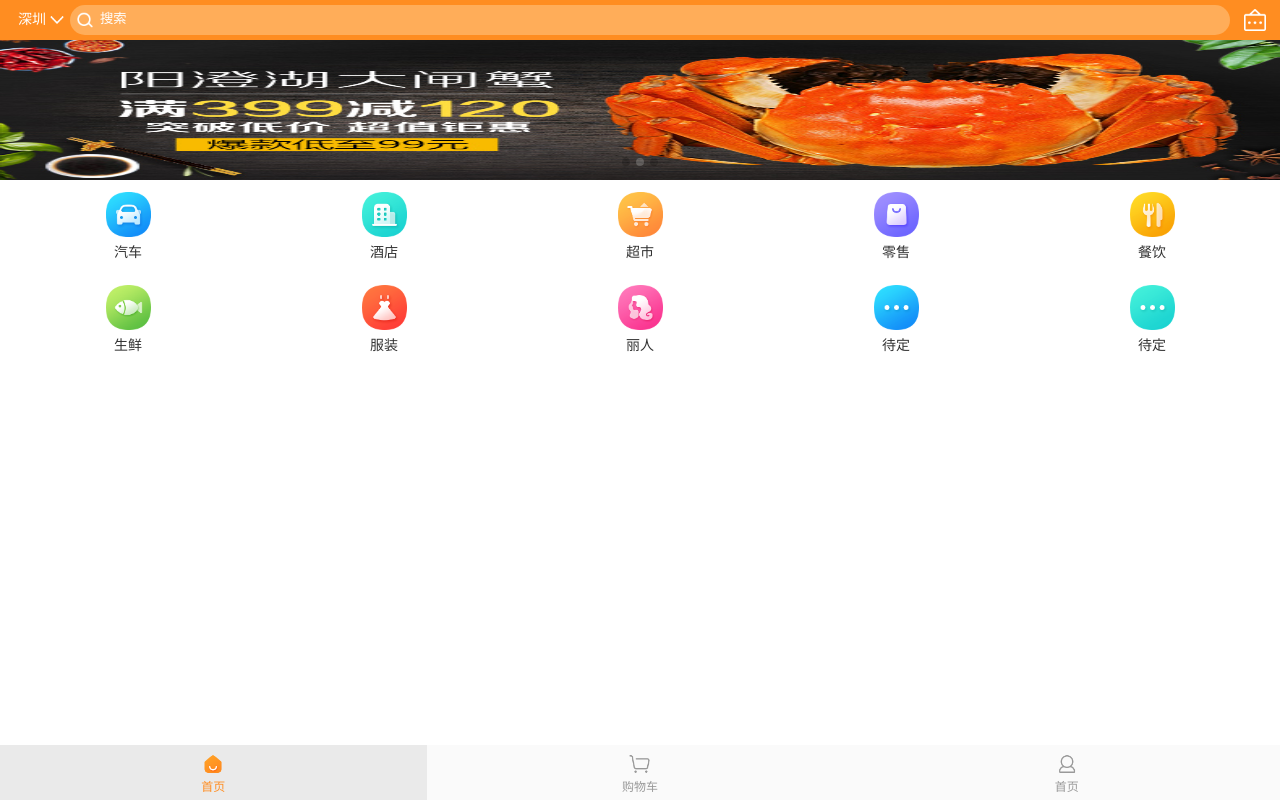
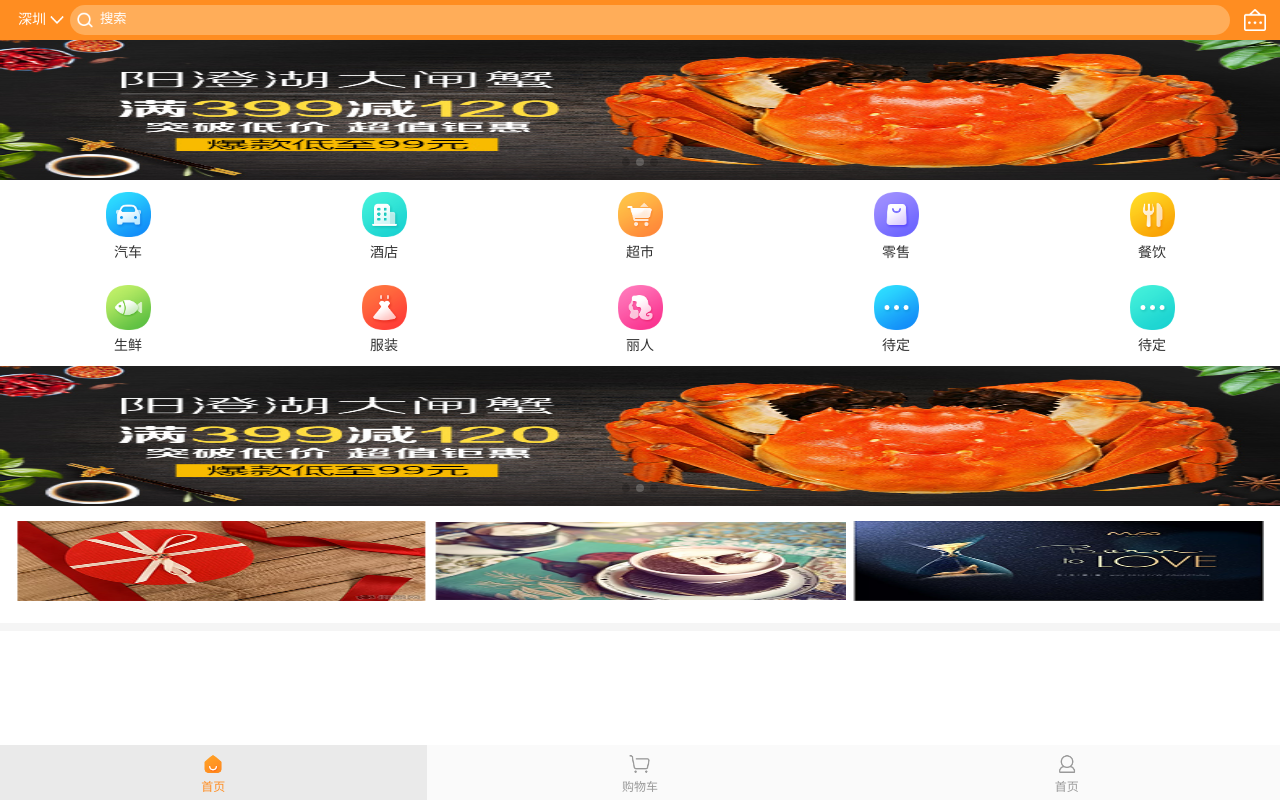
Before and after one commit to baolong47/hi_life, a plain HTML site: page index.html in a window 1280 px wide. Drawn offline with Linux system fonts and the light colour scheme.

Commit message:
新增广告模块和第二个轮播图

```diff
--- a/components/components.js
+++ b/components/components.js
@@ -30,13 +30,25 @@ var main ={
 }
 /* 首页模块 */
 var index = {
+	data(){
+		return {
+			swiper1:'./data/swiper1.json',
+			swiper2:'./data/swiper2.json'
+		}
+	},
 	template : '<section class="hi-life-index">'
 			  +'<header><div class="seat">深圳</div>'
 			  +'<div class="search-bar"><div class="search-bar-tool"><input type="text" placeholder="搜索" @click.prevent="toSearch"></div></div>'
 			  +'<div class="notice"><i class="notice-img"></i></div></header>'
 			  +'<section class="hi-life-index-content">'
-			  +'<swiper-view></swiper-view>'
+			  +'<swiper-view :swiperUrl="swiper1"></swiper-view>'
 			  +'<fenlei-view></fenlei-view>'
+			  +'<swiper-view :swiperUrl="swiper2"></swiper-view>'
+			  +'<section class="advertisement">'
+			  +'<div class="advertisement-item"><img src="./image/advertisement/guanggao1.png"></div>'
+			  +'<div class="advertisement-item"><img src="./image/advertisement/guanggao2.png"></div>'
+			  +'<div class="advertisement-item"><img src="./image/advertisement/guanggao3.png"></div></section>'
+			  +'<hr/>'
 			  +'</section></section>',
 	methods : {
 		toSearch : function(){
@@ -44,16 +56,21 @@ var index = {
 		}
 	}
 }
+/* 购物车 页面*/
 var shopCar = {
 	template : '<div>购物车</div>'
 }
+/* 会员中心页面 */
 var custom = {
 	template : '<div>会员中心</div>'
 }
+/* 轮播图 */
 var swiper = Vue.component('swiper-view',{
+	props :['swiperUrl'],
 	data(){
 		return {
-			swiperJson:null
+			swiperJson:null,
+			axjxUrl :this.swiperUrl
 		}
 	},
 	template : '<div class="swiper-view">'
@@ -62,7 +79,7 @@ var swiper = Vue.component('swiper-view',{
 			  +'</mt-swipe></div>',
 	created :function(){
 		var _this =this;
-		axios.get('./data/swiper1.json')
+		axios.get(this.swiperUrl)
 		.then(function(response){
 			_this.swiperJson = response.data;
 		})
@@ -82,7 +99,7 @@ var fenlei = Vue.component('fenlei-view',{
 			fenleiJson :null
 		}
 	},
-	template : '<div class="fenlei"><div class="fenlei-item" v-for="(item,key) in fenleiJson"><img :src="item.icon"><p>{{item.label}}</p></div></div>',
+	template : '<div class="fenlei"><div class="fenlei-item" v-for="(item,key) in fenleiJson" @click="fenleiDetail"><img :src="item.icon"><p>{{item.label}}</p></div></div>',
 	created : function(){
 		var _this = this;
 		axios.get('./data/fenleiJson.json')
@@ -92,5 +109,10 @@ var fenlei = Vue.component('fenlei-view',{
 		.catch(function(){
 			_this.$toast("加载数据失败!");
 		});
+	},
+	methods : {
+		fenleiDetail : function(){
+			this.$toast("加载分类详情页");
+		}
 	}
 })
--- a/css/main.css
+++ b/css/main.css
@@ -21,6 +21,10 @@ body,html,h1,p,ul,h2,h3,h4,article,section,select,input,ol,li,dd,tt{
  }
  div,section,article,header,footer{
  	box-sizing: border-box;
+ }
+ img{
+ 	height: 100%;
+ 	width: 100%;
  }
 input {
  	text-indent: 0;
@@ -182,3 +186,25 @@ input::-webkit-input-placeholder{
 	height: .45rem;
 	width: .45rem;
 }
+/* 首页广告模块 */
+.advertisement{
+	padding: .15rem .1rem;
+	height: 1.1rem ;
+	display: -webkit-box;
+	display: -webkit-flex;
+	display: flex;
+}
+.advertisement-item{
+	flex: 1;
+	padding: 0 .06rem;
+}
+.advertisement-item:first-child{
+	padding-right: 0;
+}
+.advertisement-item:last-child{
+	padding-left: 0;
+}
+/* 分割线*/
+hr{
+	border: .04rem solid #F5F5F5;
+}
--- /dev/null
+++ b/data/swiper2.json
@@ -0,0 +1,17 @@
+[
+    {
+        "id": "swiper2-1",
+        "label": "",
+        "imgUrl": "./image/swiper/swiper2-1.png"
+    },
+    {
+        "id": "swiper2-2",
+        "label": "",
+        "imgUrl": "./image/swiper/swiper2.jpg"
+    },
+    {
+        "id": "swiper2-3",
+        "label": "",
+        "imgUrl": "./image/swiper/swiper3.jpg"
+    }
+]
--- a/js/main.js
+++ b/js/main.js
@@ -2,7 +2,7 @@ var router = new VueRouter({ // 路由要挂载在vue实例上
 routes:[
 	{path:'/',component:main,
 	children:[
-		{path:'/',component:index,name:'index'},
+		{path:'/',component:index},
 		{path:'/index',component:index,name:'index'},
 		{path:'/shopCar',component:shopCar,name:'shopCar'},
 		{path:'/custom',component:custom,name:'custom'}
```
Also changed, not shown: image/advertisement/guanggao1.png (added), image/advertisement/guanggao2.png (added), image/advertisement/guanggao3.png (added), image/swiper/swiper2-1.png (added).
